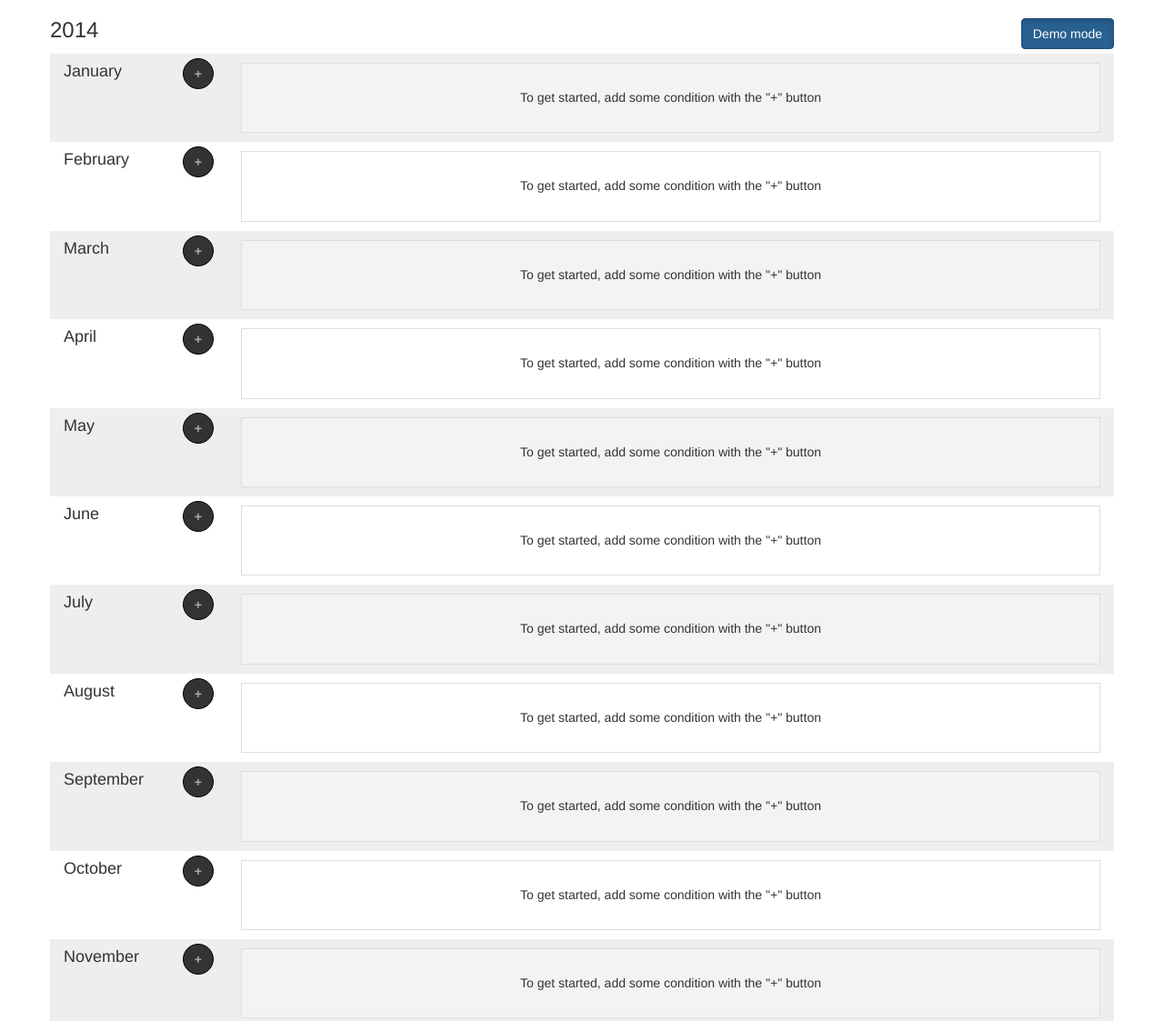
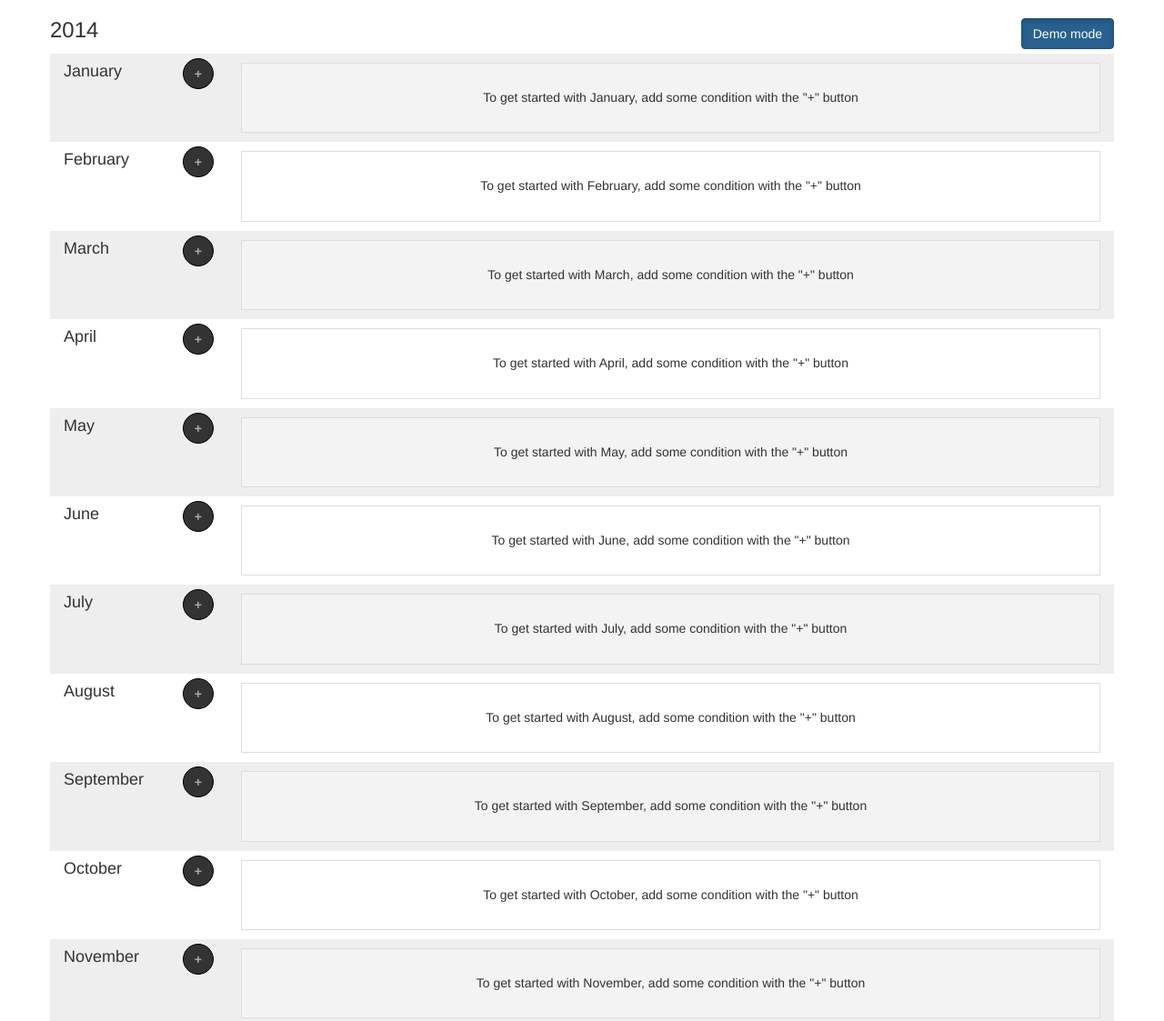
Before and after one commit to nescalante/poc-premium, a website: page index.html in a window 1280 px wide. Shown: the top 1123 px of the page at 91% size. Drawn offline with nearby package versions, Linux system fonts and the light colour scheme.

Commit message:
month name

```diff
--- a/index.html
+++ b/index.html
@@ -77,7 +77,7 @@
           </div>
         </div>
         <div data-bind="visible: !conditions().length">
-          <h5>To get started, add some condition with the "+" button</h5>
+          <h5>To get started with <span data-bind="text: name"></span>, add some condition with the "+" button</h5>
         </div>
         <div class="row test-subscribers" data-bind="visible: $root.demoMode() && conditions().length">
           <div class="col-md-offset-6 col-md-2">
```
